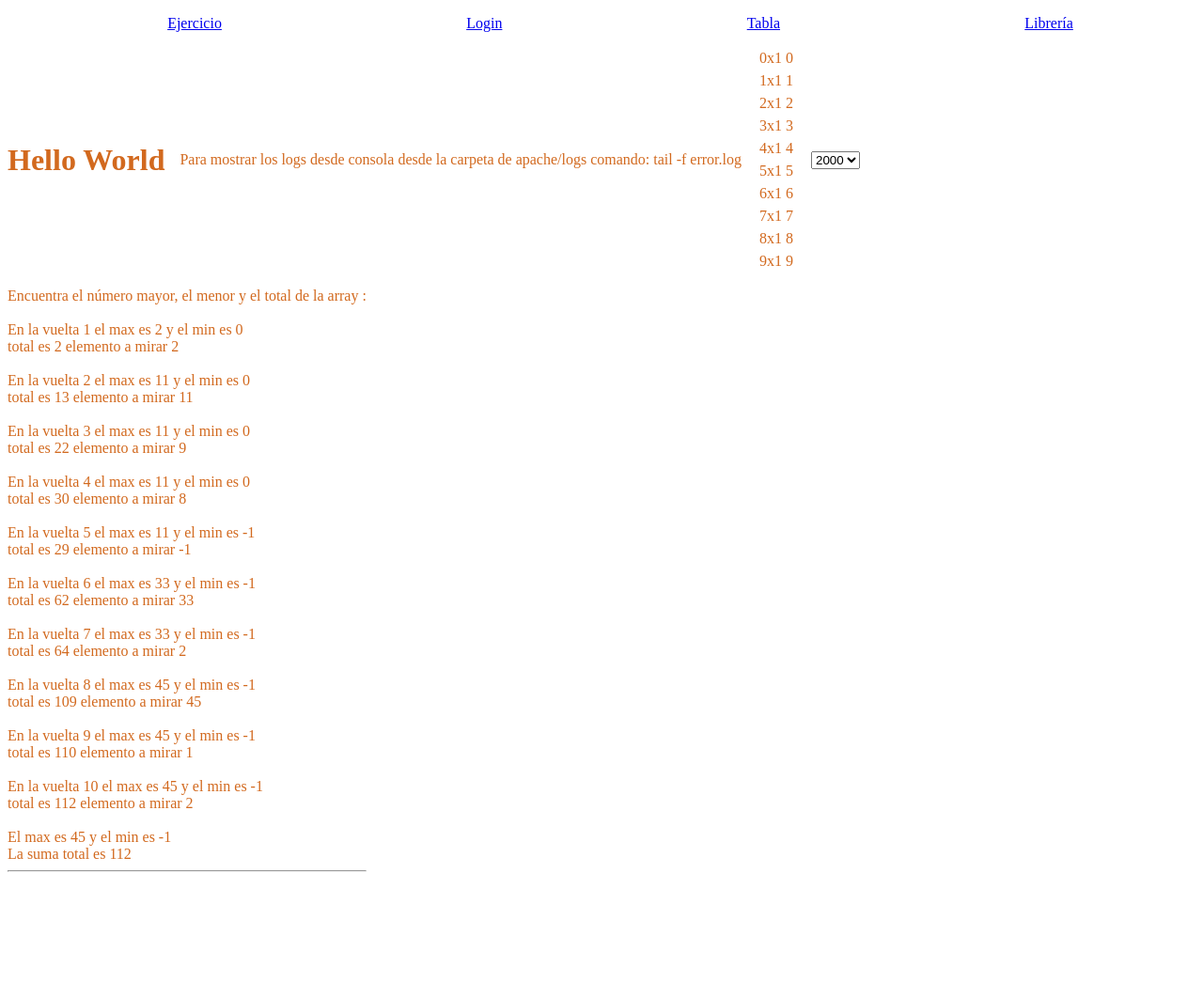
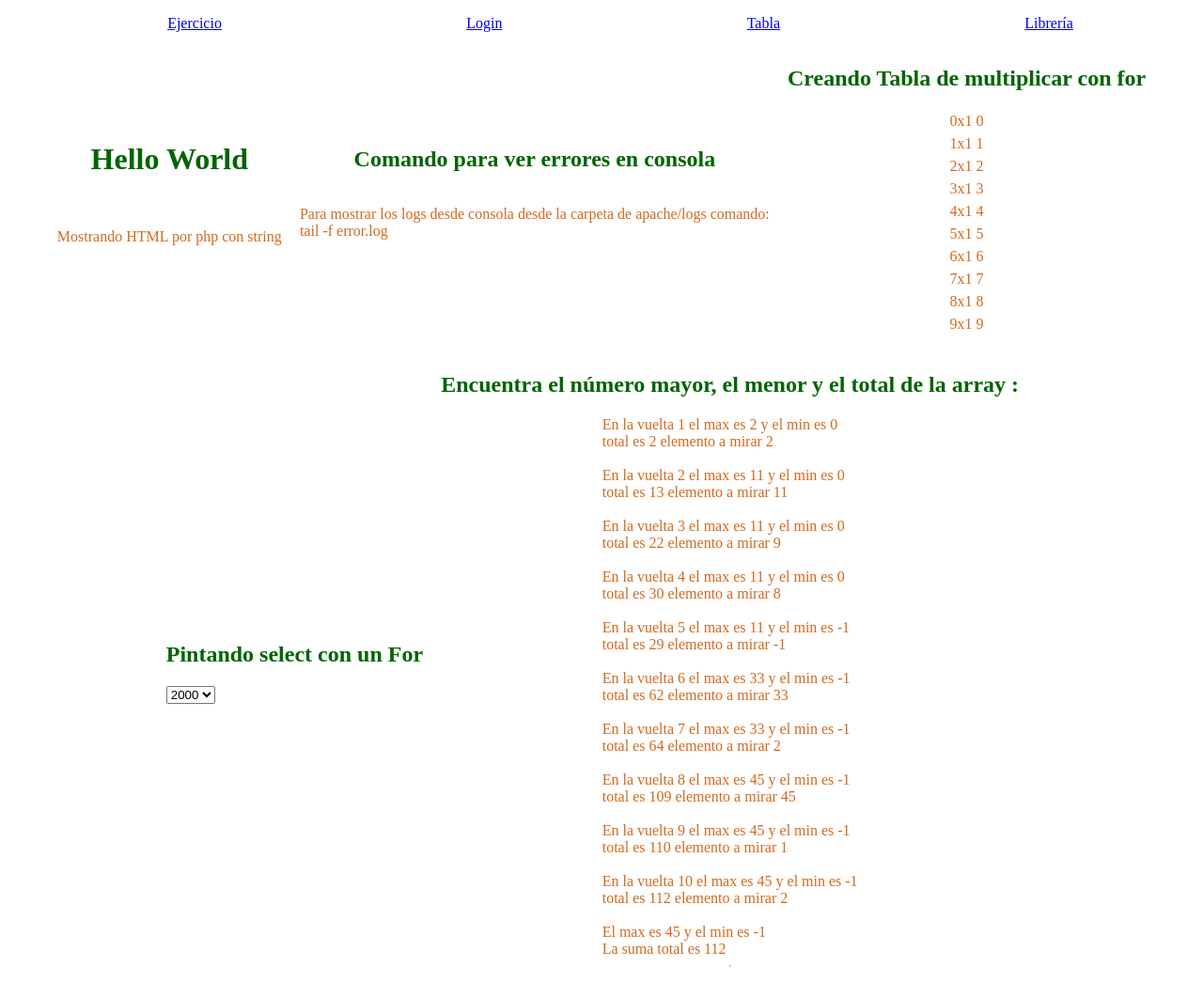
Before and after one commit to zepe0/UPC-PHP, a PHP site: page /Pag/ejercicio.php in a window 1280 px wide. Shown: the whole page at 94% size. Before the commit the page ends 928 px from the top, so only its background shows below. Run offline with PHP 8.4, Linux system fonts and the light colour scheme.

```diff
--- a/Componentes/db.php
+++ b/Componentes/db.php
@@ -7,7 +7,6 @@ $menuItems = [
 
     'Ejercicio' => '../Pag/ejercicio.php',
     'Login' => '../Pag/login.php',
-
     'Tabla' => '../Pag/creartabla.php',
     'Librería' => '../Pag/lib.php'
 ];
--- a/Componentes/selec.php
+++ b/Componentes/selec.php
@@ -1,3 +1,5 @@
+<div>
+<h2> Pintando select con un For</h2>
     <?php
      echo"<select> fo";
     $year = 2000;
@@ -7,3 +9,4 @@ for ($i=0; $i <20 ; $i++) {
        $year++;
     }
     echo  "</select>";?>
+</div>
--- a/Componentes/tabla.php
+++ b/Componentes/tabla.php
@@ -1,3 +1,5 @@
+
+<h2> Creando Tabla de multiplicar con for</h2>
 <?php
 
 $num2 = 1;
--- a/Pag/ejercicio.php
+++ b/Pag/ejercicio.php
@@ -9,24 +9,34 @@
 <body >
     <?php include("../Componentes/nav.php") ?>
 <div id="main">
-    <?php echo "<h1> Hello World </h1>" ?>
-    <?php echo "<p> Para mostrar los logs desde consola desde la carpeta de apache/logs
-    comando: tail -f error.log
-
-    </p>" ?>
+    <?php echo "<div class='ejercicio'>
+      <h1> Hello World </h1> <br>
+      <p> Mostrando HTML por php con string </p>
+    </div>" ?>
+    <?php echo "
+    <div class='ejercicio'>
+      <h2>Comando para ver errores en consola</h2>
+      <p> Para mostrar los logs desde consola desde la carpeta de apache/logs
+      comando: <br> tail -f error.log
+      </p>
+    </div>
+    " ?>
 
 
       <!-- para mostrar el resultado de una variable debemos utilizar la etiqueta < ?= $variable ?> -->
 
-      <div>
+      <div class='ejercicio'>
         <?php include("../Componentes/tabla.php")?>
       </div>
       <?php include("../Componentes/selec.php")?>
 
-      <div>
+      <div class="ejercicio">
+        <h2>
+        Encuentra  el número mayor, el menor y el total de la array :
+        </h2>
         <?php
 
-        echo "Encuentra  el número mayor, el menor y el total de la array : " ."<br>"."<br>";
+
         $elems = array(2,11,9,8,-1,33,2,45,1,2);
 
         $max = 0;
--- a/style.css
+++ b/style.css
@@ -4,7 +4,13 @@
     flex-wrap: wrap;
     flex-direction: row;
     align-items: center;
-    gap: 1rem;
+    gap: 1.2rem;
+    justify-content: center;
+}
+
+h2,
+h1 {
+    color: darkgreen;
 }
 
 #footer {
@@ -25,3 +31,9 @@ li {
 img {
     width: 80px;
 }
+.ejercicio{
+    display: flex;
+    flex-direction: column;
+    justify-content: center;
+    align-items: center;
+}
```
Also changed, not shown: Pag/lib.php (+44 -2 lines), 1 other file. Lines whose indentation alone changed are shown as unchanged.
